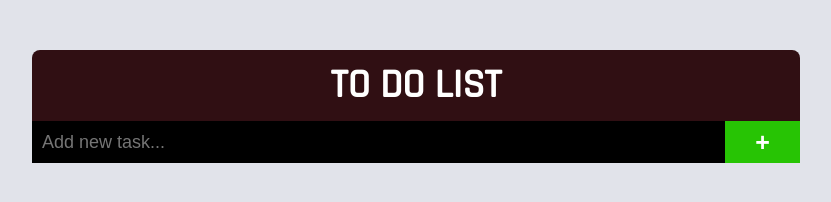
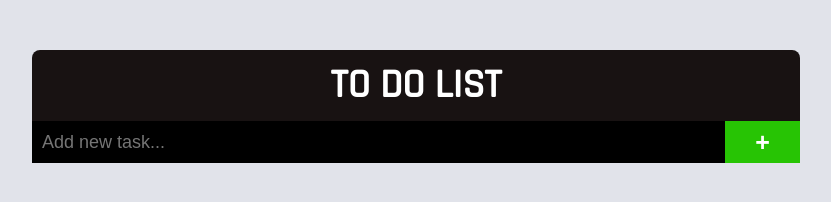
Before and after one commit to Ravirrs/ravirrs.github.io, a plain HTML site: page Week-6-assignment/to-do-list.html in a window 1280 px wide. Shown: the whole page, without its empty margins (224-1055 px from the left). Drawn offline with Linux system fonts and the light colour scheme.

Commit message:
color changes only

```diff
--- a/Week-6-assignment/style.css
+++ b/Week-6-assignment/style.css
@@ -30,7 +30,7 @@
   padding: 10px 0;
   text-align: center;
   border-radius: .5rem .5rem 0 0;
-  background-color: #300f13;
+  background-color: #181212;
   font-family: "Rajdhani", sans-serif;
 }
 
```
